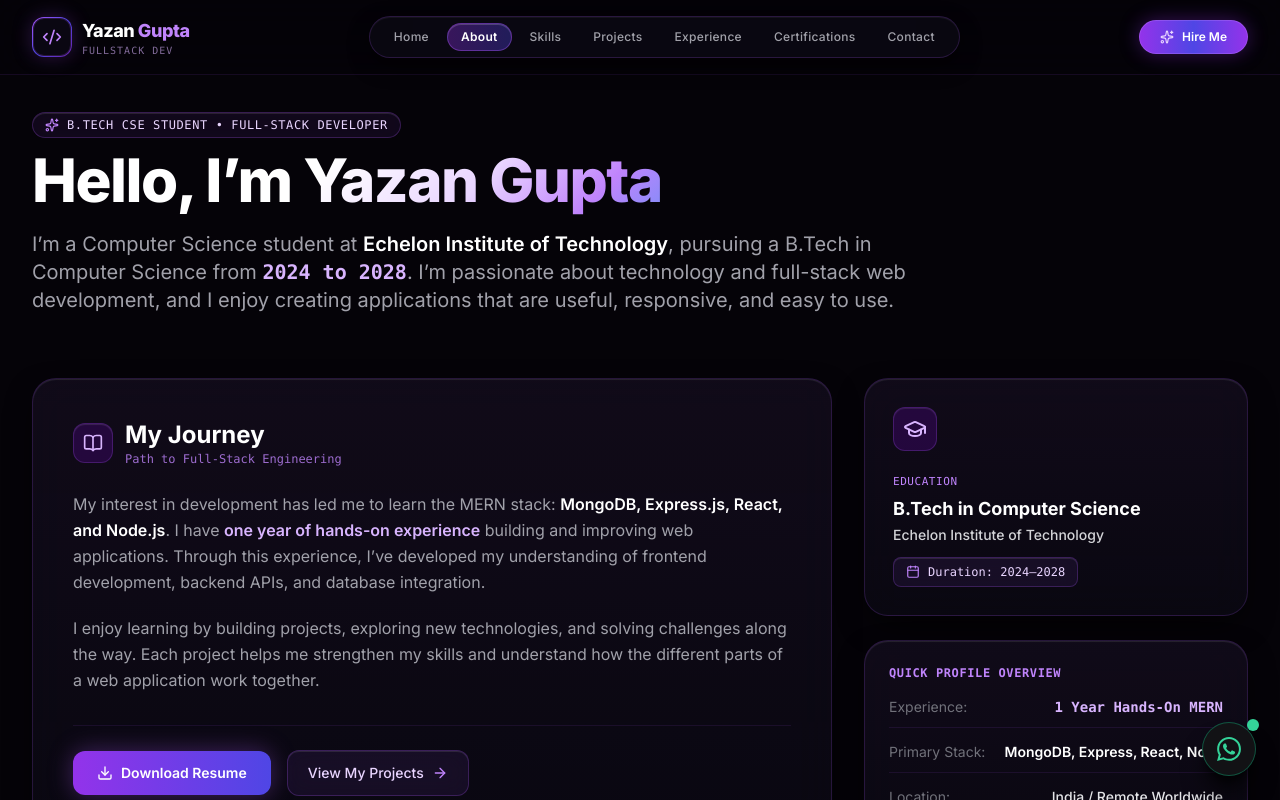
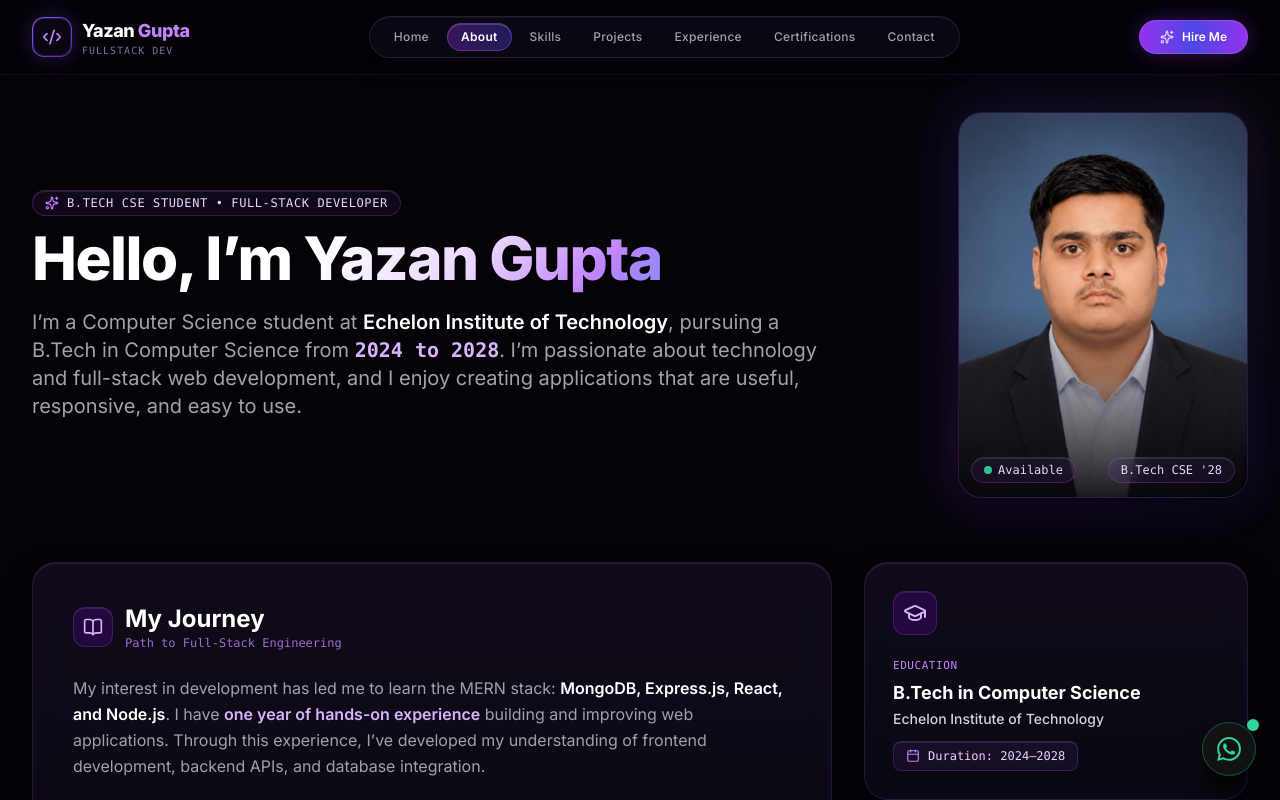
Before and after one commit to yazantechofficial89/portfolio, a React (Vite) app: page /about in a window 1280 px wide. Shown: the top 800 px of the page. Built offline with nearby package versions, Linux system fonts and the light colour scheme.

Commit message:
feat(about): add professional portrait to About page and Home preview section

```diff
--- a/src/components/About.jsx
+++ b/src/components/About.jsx
@@ -47,8 +47,16 @@ export default function About() {
   return (
     <section id="about" className="py-24 relative overflow-hidden bg-[#050308]">
       <div className="max-w-7xl mx-auto px-4 sm:px-6 lg:px-8">
-        {/* Section Header */}
-        <div className="text-center max-w-3xl mx-auto">
+        {/* Section Header with Avatar */}
+        <div className="text-center max-w-3xl mx-auto flex flex-col items-center">
+          <div className="relative mb-6 group">
+            <div className="absolute -inset-1.5 rounded-full bg-gradient-to-tr from-purple-600/50 via-indigo-600/40 to-purple-400/30 blur-lg opacity-75 group-hover:opacity-100 transition-opacity pointer-events-none" />
+            <img
+              src="/yazan.jpg"
+              alt="Yazan Gupta"
+              className="relative w-28 h-28 sm:w-32 sm:h-32 rounded-full object-cover object-top border-2 border-purple-500/40 shadow-2xl"
+            />
+          </div>
           <div className="inline-flex items-center gap-2 px-3.5 py-1 rounded-full liquid-pill text-purple-200 text-xs font-mono tracking-wider uppercase mb-3">
             <Sparkles className="w-3.5 h-3.5 text-purple-400" />
             About Me
--- a/src/pages/AboutPage.jsx
+++ b/src/pages/AboutPage.jsx
@@ -69,11 +69,12 @@ export default function AboutPage() {
 
       <div className="max-w-7xl mx-auto px-4 sm:px-6 lg:px-8 space-y-16">
 
-        {/* 1. HERO INTRODUCTION */}
-        <div className="max-w-4xl">
+        {/* 1. HERO INTRODUCTION WITH PROFILE PHOTO */}
+        <div className="grid grid-cols-1 lg:grid-cols-12 gap-10 items-center">
+          <div className="lg:col-span-8">
             <div className="inline-flex items-center gap-2 px-3 py-1 rounded-full liquid-pill text-purple-300 border-purple-500/20 bg-purple-950/40 text-xs font-mono tracking-wider uppercase mb-3">
               <Sparkles className="w-3.5 h-3.5 text-purple-400" />
-            B.Tech CSE Student • Full-Stack Developer
+              B.Tech CSE Student &bull; Full-Stack Developer
             </div>
             <h1 className="text-4xl sm:text-5xl lg:text-6xl font-black text-white tracking-tight leading-tight">
               Hello, I’m <span className="text-gradient">Yazan Gupta</span>
@@ -81,6 +82,35 @@ export default function AboutPage() {
             <p className="mt-5 text-lg sm:text-xl text-zinc-400 leading-relaxed font-normal">
               I’m a Computer Science student at <strong className="text-white font-semibold">Echelon Institute of Technology</strong>, pursuing a B.Tech in Computer Science from <strong className="text-purple-300 font-semibold font-mono">2024 to 2028</strong>. I’m passionate about technology and full-stack web development, and I enjoy creating applications that are useful, responsive, and easy to use.
             </p>
+          </div>
+
+          <div className="lg:col-span-4 flex justify-center lg:justify-end">
+            <div className="relative group w-full max-w-[270px] sm:max-w-[290px]">
+              {/* Backing Ambient Glow */}
+              <div className="absolute -inset-1 rounded-3xl bg-gradient-to-tr from-purple-600/40 via-indigo-600/30 to-purple-400/20 blur-xl opacity-75 group-hover:opacity-100 transition-opacity duration-500 pointer-events-none" />
+
+              {/* Photo Frame */}
+              <div className="relative rounded-3xl overflow-hidden liquid-glass border border-purple-500/30 shadow-[0_20px_50px_rgba(0,0,0,0.85)] bg-[#090611]">
+                <img
+                  src="/yazan.jpg"
+                  alt="Yazan Gupta"
+                  className="w-full h-80 sm:h-96 object-cover object-top group-hover:scale-105 transition-transform duration-500"
+                  loading="eager"
+                  decoding="async"
+                />
+                <div className="absolute inset-0 bg-gradient-to-t from-[#050308]/90 via-transparent to-transparent pointer-events-none" />
+                <div className="absolute bottom-3.5 left-3 right-3 flex items-center justify-between pointer-events-none">
+                  <span className="inline-flex items-center gap-1.5 px-3 py-1 rounded-full text-xs font-mono font-medium liquid-pill text-emerald-400 bg-[#090611]/85 backdrop-blur-md border border-purple-500/20">
+                    <span className="w-2 h-2 rounded-full bg-emerald-400 animate-pulse" />
+                    Available
+                  </span>
+                  <span className="px-3 py-1 rounded-full text-xs font-mono font-medium liquid-pill text-purple-200 bg-[#090611]/85 backdrop-blur-md border border-purple-500/20">
+                    B.Tech CSE '28
+                  </span>
+                </div>
+              </div>
+            </div>
+          </div>
         </div>
 
         {/* 2. MY JOURNEY & QUICK FACTS SIDEBAR */}
--- a/src/pages/Home.jsx
+++ b/src/pages/Home.jsx
@@ -46,11 +46,41 @@ export default function Home() {
       {/* Hero Section */}
       <Hero />
 
-      {/* About Preview Section - Dark Purple Glass */}
+      {/* About Preview Section - Dark Purple Glass with Portrait */}
       <section className="py-20 relative border-t border-purple-500/15 bg-[#07050d]">
         <div className="max-w-7xl mx-auto px-4 sm:px-6 lg:px-8">
           <div className="grid grid-cols-1 lg:grid-cols-12 gap-12 items-center">
-            <div className="lg:col-span-6">
+            {/* Developer Portrait */}
+            <div className="lg:col-span-5 flex justify-center">
+              <div className="relative group w-full max-w-[280px] sm:max-w-[310px]">
+                {/* Backing Ambient Glow */}
+                <div className="absolute -inset-1 rounded-3xl bg-gradient-to-tr from-purple-600/40 via-indigo-600/30 to-purple-400/20 blur-xl opacity-75 group-hover:opacity-100 transition-opacity duration-500 pointer-events-none" />
+
+                {/* Photo Frame */}
+                <div className="relative rounded-3xl overflow-hidden liquid-glass border border-purple-500/30 shadow-[0_20px_50px_rgba(0,0,0,0.85)] bg-[#090611]">
+                  <img
+                    src="/yazan.jpg"
+                    alt="Yazan Gupta - Full-Stack Developer"
+                    className="w-full h-80 sm:h-96 object-cover object-top group-hover:scale-105 transition-transform duration-500"
+                    loading="lazy"
+                    decoding="async"
+                  />
+                  <div className="absolute inset-0 bg-gradient-to-t from-[#050308]/90 via-transparent to-transparent pointer-events-none" />
+                  <div className="absolute bottom-3.5 left-3 right-3 flex items-center justify-between pointer-events-none">
+                    <span className="inline-flex items-center gap-1.5 px-3 py-1 rounded-full text-xs font-mono font-medium liquid-pill text-emerald-400 bg-[#090611]/85 backdrop-blur-md border border-purple-500/20">
+                      <span className="w-2 h-2 rounded-full bg-emerald-400 animate-pulse" />
+                      Yazan Gupta
+                    </span>
+                    <span className="px-3 py-1 rounded-full text-xs font-mono font-medium liquid-pill text-purple-200 bg-[#090611]/85 backdrop-blur-md border border-purple-500/20">
+                      Full-Stack Dev
+                    </span>
+                  </div>
+                </div>
+              </div>
+            </div>
+
+            {/* Developer Bio & Details */}
+            <div className="lg:col-span-7">
               <div className="inline-flex items-center gap-2 px-3.5 py-1 rounded-full liquid-pill text-purple-200 text-xs font-mono tracking-wider uppercase mb-3">
                 <Sparkles className="w-3.5 h-3.5 text-purple-400" />
                 Meet The Developer
@@ -77,27 +107,28 @@ export default function Home() {
                   <ChevronRight className="w-4 h-4" />
                 </Link>
               </div>
-            </div>
 
-            <div className="lg:col-span-6 grid grid-cols-1 sm:grid-cols-2 gap-4">
-              <div className="p-6 rounded-2xl liquid-glass-interactive">
-                <div className="w-10 h-10 rounded-xl bg-[#0c0915] text-purple-400 border border-purple-500/25 flex items-center justify-center mb-4 shadow-[inset_0_1px_1px_rgba(255,255,255,0.12)]">
-                  <Code2 className="w-5 h-5 text-purple-300" />
+              {/* 2 Quick Highlights */}
+              <div className="mt-8 grid grid-cols-1 sm:grid-cols-2 gap-4">
+                <div className="p-5 rounded-2xl liquid-glass-interactive">
+                  <div className="w-9 h-9 rounded-xl bg-[#0c0915] text-purple-400 border border-purple-500/25 flex items-center justify-center mb-3 shadow-[inset_0_1px_1px_rgba(255,255,255,0.12)]">
+                    <Code2 className="w-4.5 h-4.5 text-purple-300" />
+                  </div>
+                  <h3 className="text-base font-bold text-white">Frontend Mastery</h3>
+                  <p className="text-xs text-zinc-400 mt-1 leading-relaxed">
+                    Fast, accessible, and responsive client applications with React 19, Next.js, and Tailwind CSS.
+                  </p>
                 </div>
-                <h3 className="text-lg font-bold text-white">Frontend Mastery</h3>
-                <p className="text-xs text-zinc-400 mt-2 leading-relaxed">
-                  Fast, accessible, and responsive client applications with React 19, Next.js, and Tailwind CSS.
-                </p>
-              </div>
 
-              <div className="p-6 rounded-2xl liquid-glass-interactive">
-                <div className="w-10 h-10 rounded-xl bg-[#0c0915] text-purple-400 border border-purple-500/25 flex items-center justify-center mb-4 shadow-[inset_0_1px_1px_rgba(255,255,255,0.12)]">
-                  <Layers className="w-5 h-5 text-purple-300" />
+                <div className="p-5 rounded-2xl liquid-glass-interactive">
+                  <div className="w-9 h-9 rounded-xl bg-[#0c0915] text-purple-400 border border-purple-500/25 flex items-center justify-center mb-3 shadow-[inset_0_1px_1px_rgba(255,255,255,0.12)]">
+                    <Layers className="w-4.5 h-4.5 text-purple-300" />
+                  </div>
+                  <h3 className="text-base font-bold text-white">Scalable APIs</h3>
+                  <p className="text-xs text-zinc-400 mt-1 leading-relaxed">
+                    High-throughput REST backends &amp; WebSockets powered by Node.js, Express, and MongoDB.
+                  </p>
                 </div>
-                <h3 className="text-lg font-bold text-white">Scalable APIs</h3>
-                <p className="text-xs text-zinc-400 mt-2 leading-relaxed">
-                  High-throughput REST backends &amp; WebSockets powered by Node.js, Express, and modern cloud databases.
-                </p>
               </div>
             </div>
           </div>
```
Also changed, not shown: public/yazan-gupta.jpg (added), public/yazan.jpg (added). Lines whose indentation alone changed are shown as unchanged.
